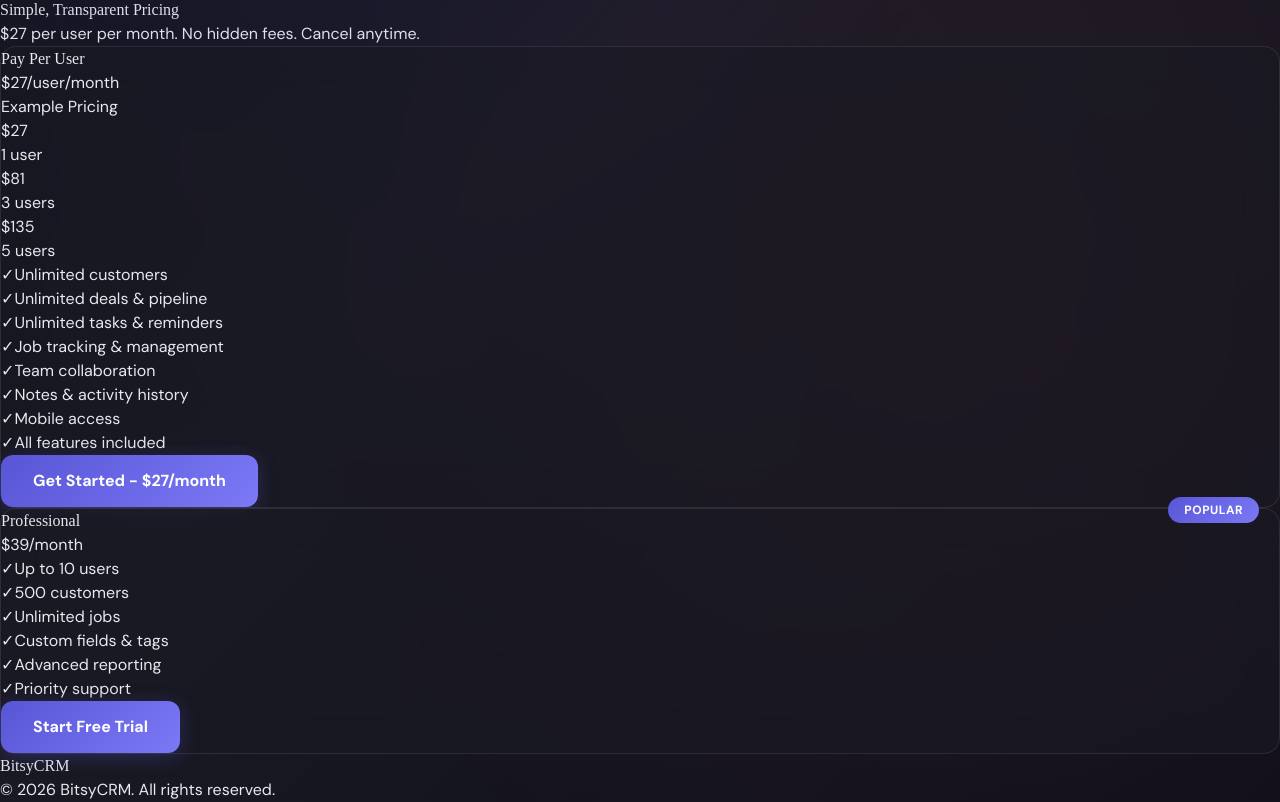
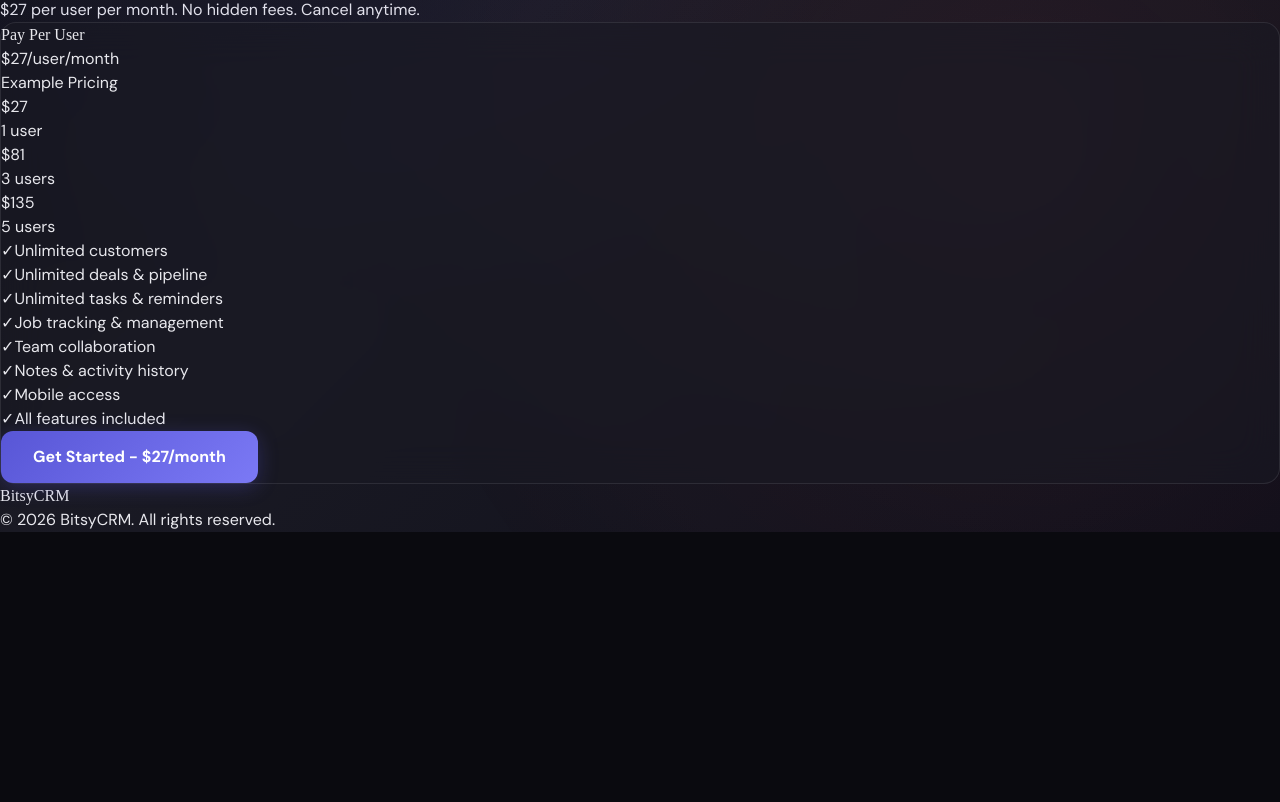
Before and after one commit to mkdragon25/bitsy-crm, a React (Vite) app: page / in a window 1280 px wide. Shown: the part 720-1522 px from the top of the page. After the commit the page ends 1252 px from the top, so only its background shows below. Built offline with nearby package versions, Linux system fonts and the light colour scheme; a web font is replaced by a local one.

Commit message:
Change subscription status from 'trial' to 'active'

```diff
--- a/src/App.jsx
+++ b/src/App.jsx
@@ -103,8 +103,7 @@
                             pricing_model: 'per_user',
                             price_per_user: 27.00,
                             active_users: 1,
-                            subscription_status: 'trial',
-                            trial_ends_at: new Date(Date.now() + 14 * 24 * 60 * 60 * 1000).toISOString()
+                            subscription_status: 'active'
                         });
 
                     if (orgError) throw orgError;
@@ -182,9 +181,8 @@
                                 onClick={() => { setAuthMode('signup'); setShowAuthModal(true); }}
                                 className="btn-primary text-lg"
                             >
-                                Start Free Trial
+                                Get Started - $27/month
                             </button>
-                            <p className="text-sm text-gray-500 mt-4">No credit card required</p>
                         </div>
                     </section>
 
@@ -313,47 +311,6 @@
                                     </button>
                                 </div>
 
-                                {/* Professional Plan */}
-                                <div className="glass-card p-8 pricing-card border-2 border-[#5856d6]">
-                                    <div className="popular-badge">Popular</div>
-                                    <h3 className="heading-font text-2xl font-bold mb-2">Professional</h3>
-                                    <div className="flex items-baseline mb-6">
-                                        <span className="text-5xl font-bold">$39</span>
-                                        <span className="text-gray-400 ml-2">/month</span>
-                                    </div>
-                                    <ul className="space-y-4 mb-8">
-                                        <li className="flex items-center gap-3">
-                                            <span className="text-green-400">&#10003;</span>
-                                            <span>Up to 10 users</span>
-                                        </li>
-                                        <li className="flex items-center gap-3">
-                                            <span className="text-green-400">&#10003;</span>
-                                            <span>500 customers</span>
-                                        </li>
-                                        <li className="flex items-center gap-3">
-                                            <span className="text-green-400">&#10003;</span>
-                                            <span>Unlimited jobs</span>
-                                        </li>
-                                        <li className="flex items-center gap-3">
-                                            <span className="text-green-400">&#10003;</span>
-                                            <span>Custom fields & tags</span>
-                                        </li>
-                                        <li className="flex items-center gap-3">
-                                            <span className="text-green-400">&#10003;</span>
-                                            <span>Advanced reporting</span>
-                                        </li>
-                                        <li className="flex items-center gap-3">
-                                            <span className="text-green-400">&#10003;</span>
-                                            <span>Priority support</span>
-                                        </li>
-                                    </ul>
-                                    <button
-                                        onClick={() => { setAuthMode('signup'); setShowAuthModal(true); }}
-                                        className="btn-primary w-full"
-                                    >
-                                        Start Free Trial
-                                    </button>
-                                </div>
                             </div>
                         </div>
                     </section>
@@ -847,7 +804,7 @@
                                                     <td className="p-4 text-green-400 font-bold">${((org.active_users || 1) * 27).toFixed(2)}</td>
                                                     <td className="p-4">
                                                         <span className={`badge ${org.subscription_status === 'active' ? 'badge-success' : 'badge-warning'}`}>
-                                                            {org.subscription_status || 'trial'}
+                                                            {org.subscription_status || 'active'}
                                                         </span>
                                                     </td>
                                                     <td className="p-4 text-gray-400 text-sm">
@@ -943,7 +900,7 @@
                                                 </div>
                                             </div>
                                             <span className={`badge ${org.subscription_status === 'active' ? 'badge-success' : 'badge-warning'}`}>
-                                                {org.subscription_status || 'trial'}
+                                                {org.subscription_status || 'active'}
                                             </span>
                                         </div>
                                     ))}
@@ -2640,8 +2597,6 @@
             const getSubscriptionStatus = () => {
                 if (organization.subscription_status === 'active') {
                     return { label: 'Active', class: 'badge-success' };
-                } else if (organization.subscription_status === 'trial') {
-                    return { label: 'Trial', class: 'badge-info' };
                 } else if (organization.subscription_status === 'cancelled') {
                     return { label: 'Cancelled', class: 'badge-error' };
                 } else {
@@ -2707,7 +2662,7 @@
                                     <div>
                                         <div className="text-sm text-gray-400 mb-1">Status</div>
                                         <span className="badge badge-info">
-                                            {organization.subscription_status || 'Trial'}
+                                            {organization.subscription_status || 'Active'}
                                         </span>
                                     </div>
                                 </div>
```
